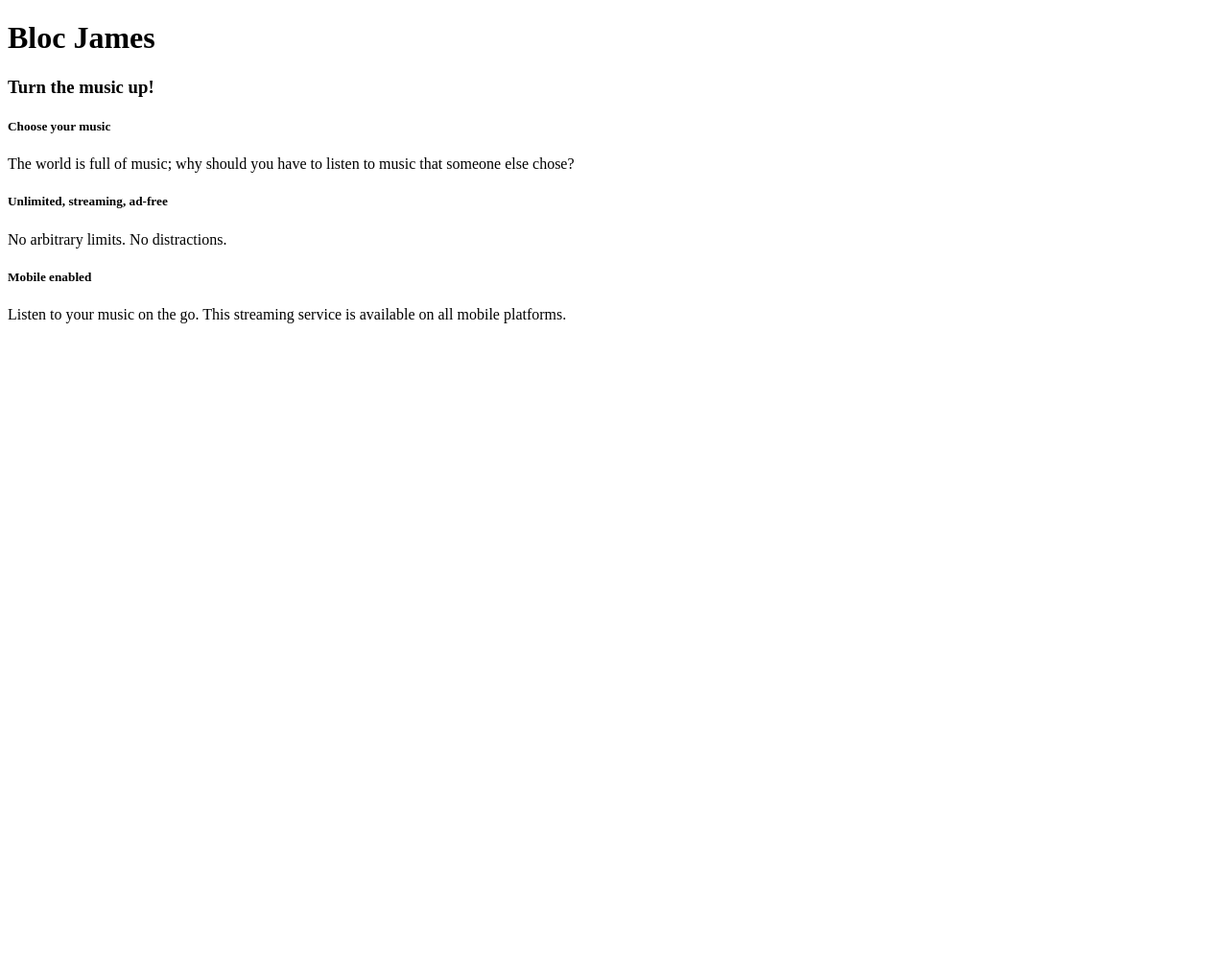
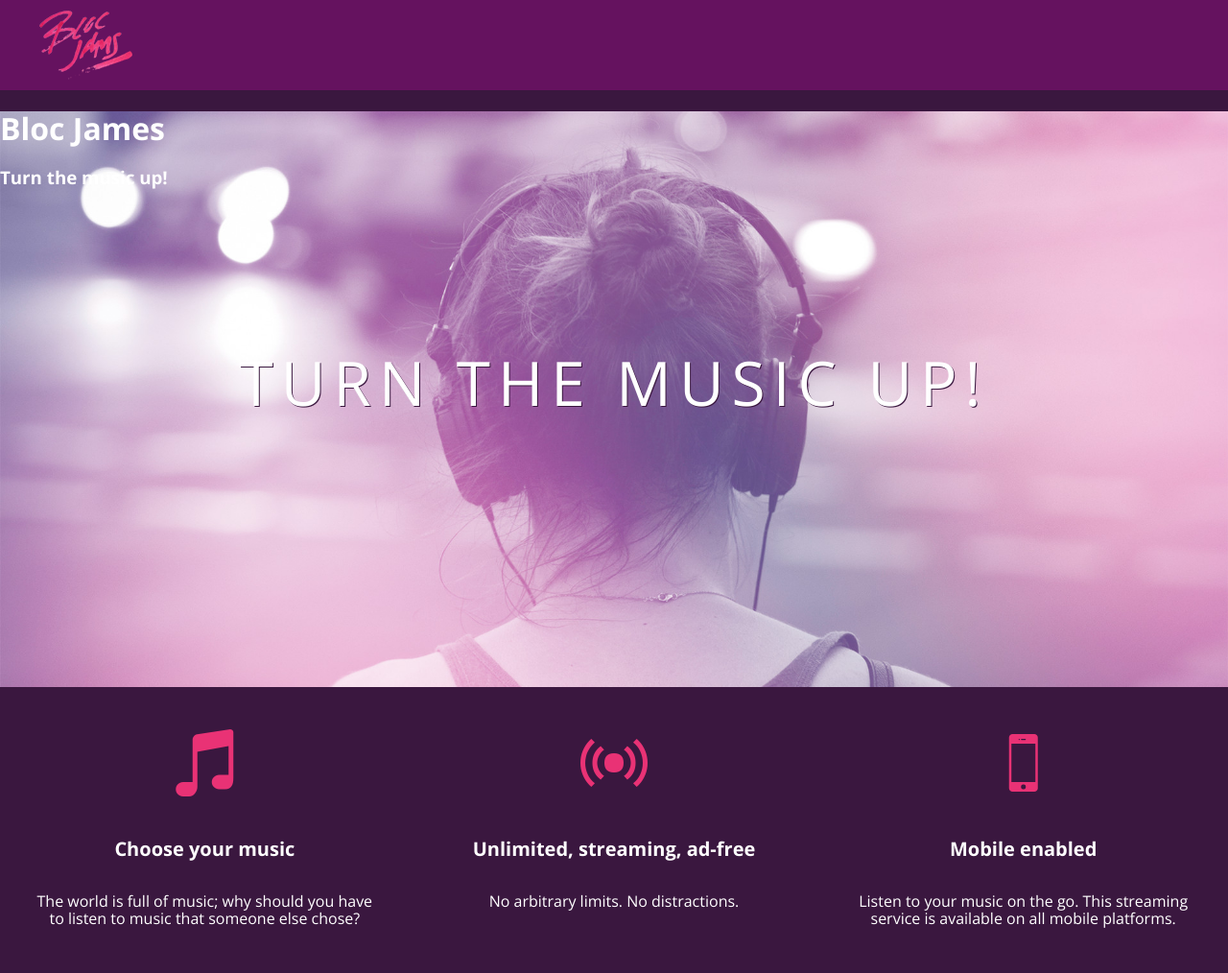
Before and after one commit to beancountersbookkeeping/bloc-jams, a plain HTML site: page bloc-jams/index.html in a window 1280 px wide. Shown: the whole page at 96% size. Before the commit the page ends 800 px from the top, so only its background shows below. Drawn offline with nearby package versions, Linux system fonts and the light colour scheme.

Commit message:
checkpoint 2-3 complete

```diff
--- a/bloc-jams/index.html
+++ b/bloc-jams/index.html
@@ -2,27 +2,39 @@
  <html>
      <head>
          <title>Bloc Jams</title>
+       <link rel="stylesheet" type="text/css" href="http://fonts.googleapis.com/css?family=Open+Sans:400,800,600,700,300">
+         <link rel="stylesheet" type="text/css" href="http://code.ionicframework.com/ionicons/2.0.1/css/ionicons.min.css">
+         <link rel="stylesheet" type="text/css" href="styles/normalize.css">
+         <link rel="stylesheet" type="text/css" href="styles/main.css">
      </head>
      <body>
-         <div> <!-- navigation bar -->
-         </div>
-         <div> <!-- hero content -->
+         <body class="landing"></body>
+         <nav> <!-- navigation bar -->
+                      <nav class="navbar"> <!-- nav bar -->
+             <img src="assets/images/bloc_jams_logo.png" alt="bloc jams logo" class="logo">
+         </nav>
+         <section> <!-- hero content -->
+             <section class="hero-content"> <!-- hero content -->
              <h1>Bloc James</h1>
              <h3>Turn the music up!</h3>
-         </div>
-         <div> <!-- selling points -->
-             <div>
-                 <h5>Choose your music</h5>
-                 <p>The world is full of music; why should you have to listen to music that someone else chose?</p>
+             <h1 class="hero-title">Turn the music up!</h1>
+         </section>
+         <section class="selling-points"> <!-- selling points -->
+             <div class="point">
+                 <span class="ion-music-note"></span>
+                 <h5 class="point-title">Choose your music</h5>
+                 <p class="point-description">The world is full of music; why should you have to listen to music that someone else chose?</p>
              </div>
-             <div>
-                 <h5>Unlimited, streaming, ad-free</h5>
-                 <p>No arbitrary limits. No distractions.</p>
+              <div class="point">
+                 <span class="ion-radio-waves"></span>
+                 <h5 class="point-title">Unlimited, streaming, ad-free</h5>
+                 <p class="point-description">No arbitrary limits. No distractions.</p>
              </div>
-             <div>
-                 <h5>Mobile enabled</h5>
-                 <p>Listen to your music on the go. This streaming service is available on all mobile platforms.</p>
+             <div class="point">
+                 <span class="ion-iphone"></span>
+                 <h5 class="point-title">Mobile enabled</h5>
+                 <p class="point-description">Listen to your music on the go. This streaming service is available on all mobile platforms.</p>
              </div>
-         </div>
+         </section>
      </body>
  </html>
--- a/bloc-jams/styles/main.css
+++ b/bloc-jams/styles/main.css
@@ -0,0 +1,74 @@
+ html {
+     height: 100%; /* makes sure our HTML takes up 100% of the browser window */
+     font-size: 100%;
+ }
+
+ body {
+     font-family: 'Open Sans'; /* sets our font to the "Open Sans" typeface */
+     color: white;             /* sets the text color to white */
+     min-height: 100%;         /* says the height of the body must be, at minimum, 100% of the window */
+ }
+
+ body.landing {
+     background-color: rgb(58,23,63); /* sets the background color to an RGB value (see below) */
+ }
+
+ .navbar {
+     padding: 0.5rem;
+     background-color: rgb(101,18,95);
+ }
+
+ .navbar .logo {
+     position: relative; /* positioning will be explained in a resource */
+     left: 2rem;
+ }
+ .hero-content {
+     position: relative; /* positioning will be explained in a resource */
+     min-height: 600px;  /* hero content element must be _at least_ 600 pixels */
+     background-image: url(../assets/images/bloc_jams_bg.jpg);
+     background-repeat: no-repeat;
+     background-position: center center;
+     background-size: cover;
+ }
+.hero-content .hero-title {
+     position: absolute;             /* positioning will be explained in a resource */
+     top: 40%;                       /* positioning will be explained in a resource */
+     -webkit-transform: translateY(-50%);
+     -moz-transform: translateY(-50%);
+     -ms-transform: translateY(-50%);
+     transform: translateY(-50%);
+     width: 100%;                    /* makes sure the title inhabits the full width of its container */
+     text-align: center;             /* aligns text in the horizontal center of the element */
+     font-size: 4rem;                /* specifies the size of the font in root em units */
+     font-weight: 300;               /* makes the font thinner or lighter weight */
+     text-transform: uppercase;      /* transforms the text to be all uppercase lettering */
+     letter-spacing: 0.5rem;         /* puts 0.5 root ems worth of space between each letter */
+     text-shadow: 1px 1px 0px rgb(58,23,63); /* creates a shadow underneath the text for readability over the image */
+ }
+.selling-points {
+     position: relative;
+     display: table;
+     width: 100%;
+     -webkit-box-sizing: border-box;
+     -moz-box-sizing: border-box;
+     box-sizing: border-box; /* we'll explain this in a resource */
+ }
+
+ .point {
+     display: table-cell;
+     position: relative;
+     width: 33.3%;
+     padding: 2rem;
+     text-align: center;
+ }
+
+ .point .point-title {
+     font-size: 1.25rem;
+ }
+
+ .ion-music-note,
+ .ion-radio-waves,
+ .ion-iphone {
+     color: rgb(233,50,117);
+     font-size: 5rem;
+ }
```
Also changed, not shown: bloc-jams/assets/images/bloc_jams_bg.jpg (added), bloc-jams/assets/images/bloc_jams_logo.png (added).
